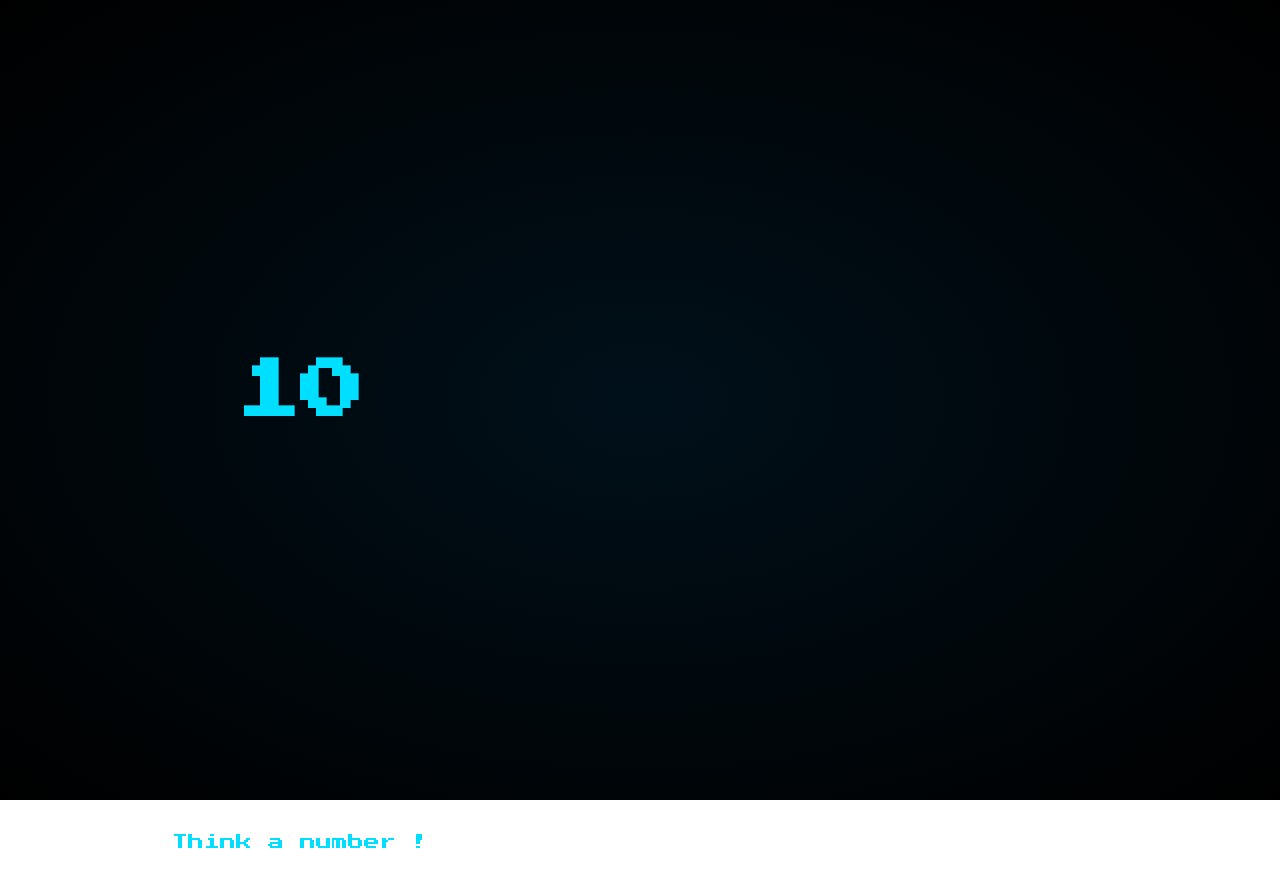
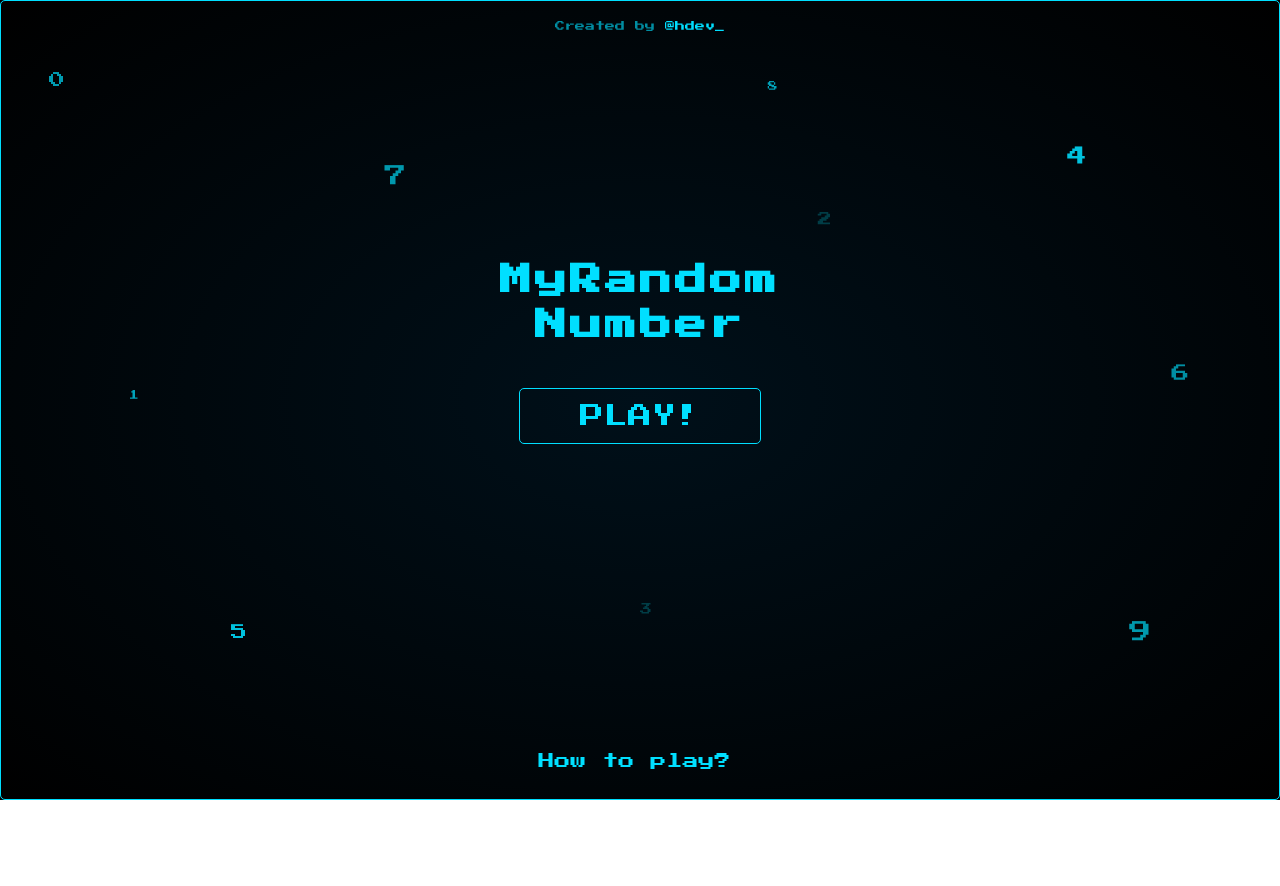
Before and after one commit to HermersonDev/my-random-number, a React (Create React App) app: page / in a window 1280 px wide. Shown: the top 886 px of the page. After the commit the page ends 800 px from the top, so only its background shows below. Built offline with nearby package versions, Linux system fonts and the light colour scheme.

Commit message:
add glow effect

```diff
--- a/src/App.js
+++ b/src/App.js
@@ -7,8 +7,8 @@ import Load from './pages/Load';
 function App() {
   return (
     <div className="App">
-		{/*<Home />*/}
-		<Load />
+		<Home />
+		{/*<Load />*/}
     </div>
   );
 }
--- a/src/styles/home.css
+++ b/src/styles/home.css
@@ -4,7 +4,6 @@ div#page-home {
 	left: 50%;
 	transform: translate(-50%, -50%);
 	height: 100%;
-	max-width: 600px;
 	width: 100%;
 	border: 1px solid var(--blue-1);
 	border-radius: 5px;
@@ -82,7 +81,7 @@ p#number-2 {
 
 p#number-3 {
 	animation: numbers 1s infinite;
-	bottom: 25%;
+	bottom: 20%;
 	color: var(--blue-2);
 	font-size: 12px;
 	left: 50%;
@@ -98,7 +97,7 @@ p#number-4 {
 
 p#number-5 {
 	animation: numbers 1.4s infinite;
-	bottom: 25%;
+	bottom: 20%;
 	color: var(--blue-3);
 	font-size: 16px;
 	left: 18%;
@@ -137,7 +136,18 @@ p#number-9 {
 }
 
 @keyframes numbers {
-	0% { transform: translateY(-200%); }
-	50% { transform: translateY(50%); }
-	100% { transform: translateY(-200%); }
+	0% {
+		color: var(--blue-5);
+		transform: translateY(-200%);
+	}
+	25% { color: var(--blue-3); }
+	50% {
+		color: var(--blue-1);
+		transform: translateY(50%);
+	}
+	75% { color: var(--blue-3); }
+	100% {
+		color: var(--blue-5);
+		transform: translateY(-200%);
+	}
 }
```
Also changed, not shown: src/pages/RandomNumber.js (added, +9 -0 lines), src/styles/random-number.css (added).
